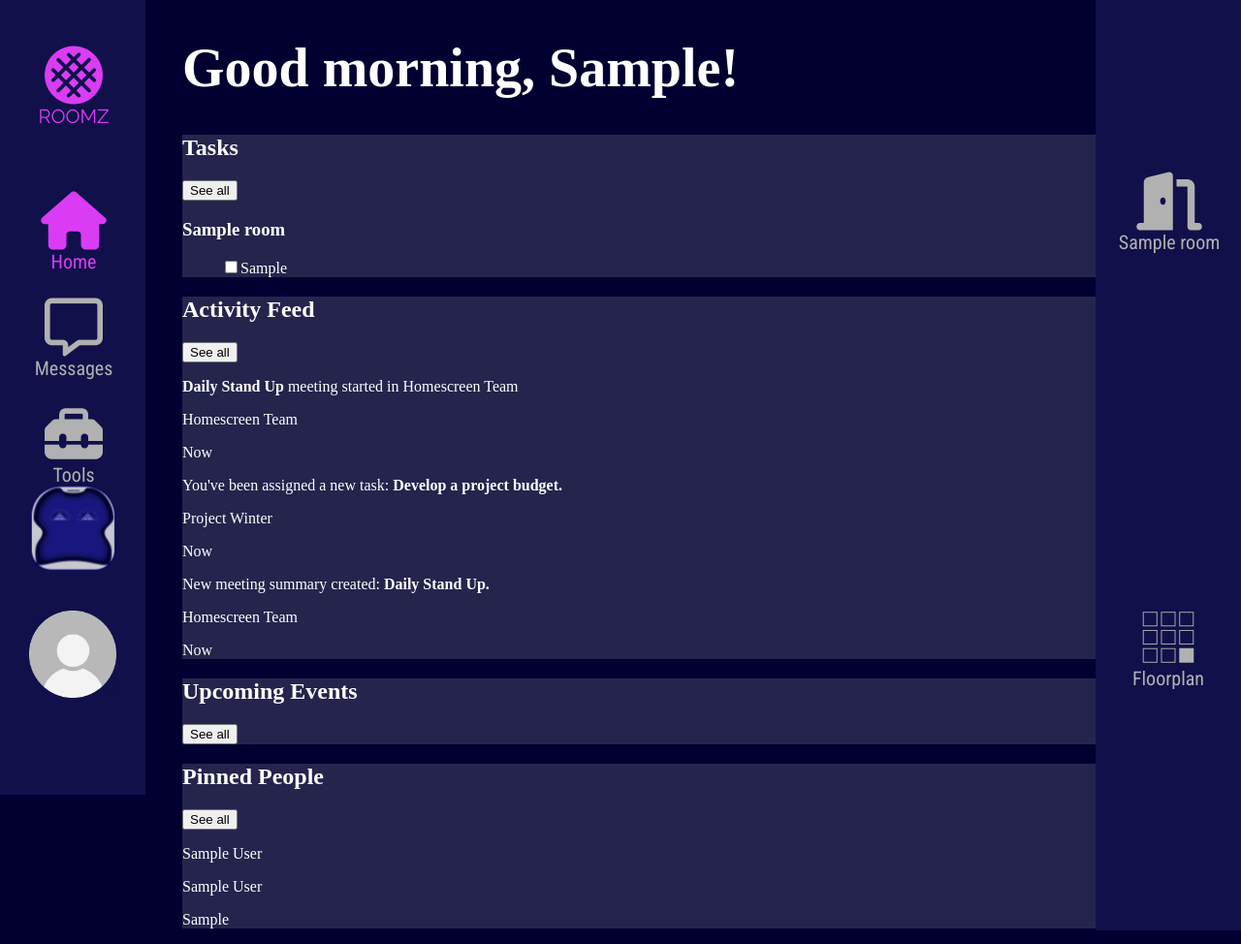
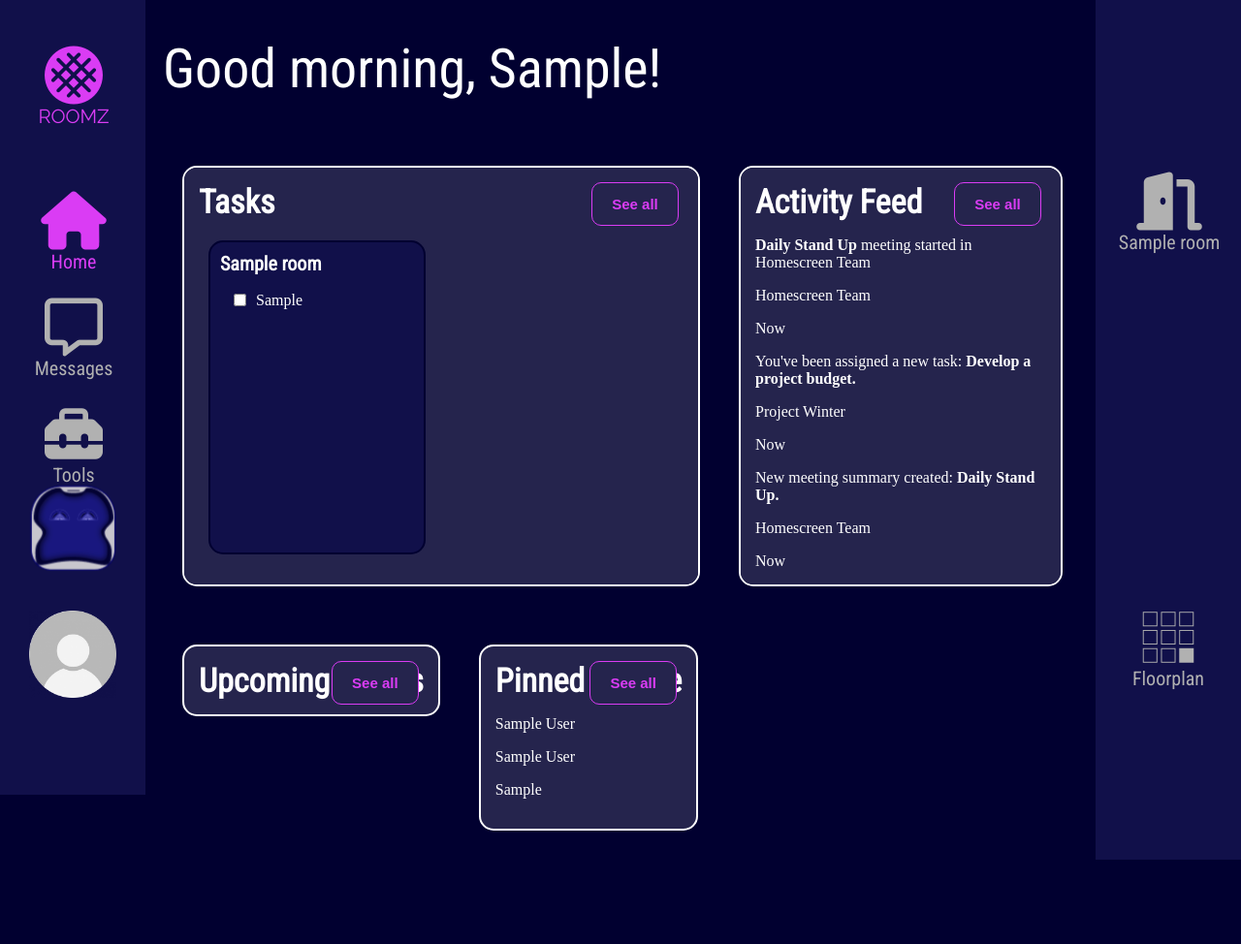
Before and after one commit to Jared-Glenn/Roomz, a Flask app: page / in a window 1280 px wide. Shown: the whole page at 97% size. After the commit the page ends 887 px from the top, so only its background shows below. Run offline with Flask 3, Linux system fonts and the light colour scheme; tables that the repository leaves empty hold one stand-in row (values such as "Sample post"); some libraries are stand-ins or nearby versions.

Commit message:
created styles for tasks center

```diff
--- a/static/styles/styles.css
+++ b/static/styles/styles.css
@@ -10,16 +10,28 @@
  }
 
 #main-body {
-  margin-left: 180px;
+  margin-left: 160px;
  }
 
 h1 {
   font-size: 3.5rem;
+  font-family: 'Roboto Condensed', sans-serif;
+  font-weight: 500;
  }
 
-ul {
-  list-style-type: none;
-}
+ h2 {
+  font-size: 34px;
+  padding-top: 0px;
+  margin: 0px;
+  font-family: 'Roboto Condensed', sans-serif;
+ }
+
+ h3 {
+  font-size: 20px;
+  margin: 0px;
+  padding: 0px;
+  font-family: 'Roboto Condensed', sans-serif;
+ }
 
 /* The side navigation menu */
 .sidenav {
@@ -147,7 +159,80 @@
 
 /* Page Interiors */
 
+.main-page-area {
+  background-color: #25244D;
+  border: solid white;
+  border-radius: 15px;
+  border-width: 2px;
+  padding: 15px;
+  margin: 30px 20px;
+  float: left;
+  overflow: auto;
+  position: relative;
+}
 
-.main-page-area {
-  background-color: #25244D
+button.thin {
+  font-size: 15px;
+  font-weight: 700;
+  background-color: #25244D;
+  border: solid #DA3CF4;
+  border-radius: 10px;
+  border-width: 1px;
+  color: #DA3CF4;
+  height: 45px;
+  width: 90px;
+  position: absolute;
+  right: 20px;
+  top: 15px;
+  transition: background-color 0.5s, color 0.5s;
 }
+
+button.thin:hover {
+  background-color: #DA3CF4;
+  color: white;
+}
+
+.tasks-area {
+  width: 500px;
+  height: 400px;
+}
+
+form {
+  padding: 10px;
+}
+
+div.tasks-list {
+  display: table-row;
+}
+
+div.tasks-list span {
+  display: table-cell;
+  vertical-align: middle;
+}
+
+div.tasks-list label {
+  display: table-cell;
+  padding: 7px;
+}
+
+.activity-area {
+  width: 300px;
+  height: 400px;
+}
+
+
+.area-interior {
+  background-color: #11104A;
+  border: solid #010030;
+  border-radius: 15px;
+  border-width: 2px;
+  padding: 10px;
+  margin: 20px 10px;
+  float: left;
+  overflow: auto;
+}
+
+.area-interior-vertical {
+  width: 200px;
+  height: 300px;
+}
--- a/templates/desk.html
+++ b/templates/desk.html
@@ -6,19 +6,22 @@
 
   <div class="tasks-area main-page-area">
       <h2>Tasks</h3>
-      <button>See all</button>
+      <button class="thin">See all</button>
 
       {% for room in user.rooms %}
 
-      <div class="area-interior">
+      <div class="area-interior area-interior-vertical">
 
       <h3>{{ room.name }}</h4>
 
-      <ul>
+      <form>
         {% for item in room.tasks %}
-          <li><input type="checkbox">{{ item.item }}</li>
+        <div class="tasks-list">
+          <span><input type="checkbox" id="{{ item.id }}"></span>
+          <label for="{{ item.id }}">{{ item.item }}</label>
+        </div>
         {% endfor %}
-      </ul>
+      </form>
       </div>
 
       {% endfor %}
@@ -27,7 +30,7 @@
 
   <div class="activity-area main-page-area">
     <h2>Activity Feed</h2>
-    <button>See all</button>
+    <button class="thin">See all</button>
 
     <div class="activity">
       <p class="activity-main"><strong>Daily Stand Up</strong> meeting started in Homescreen Team</p>
@@ -48,7 +51,7 @@
 
   <div class="events-area main-page-area">
     <h2>Upcoming Events</h2>
-    <button>See all</button>
+    <button class="thin">See all</button>
 
     {% for event in events %}
 
@@ -64,7 +67,7 @@
 
   <div class="pinned-area main-page-area">
     <h2>Pinned People</h2>
-    <button>See all</button>
+    <button class="thin">See all</button>
 
     {% for person in user.pinned_people %}
 
```
